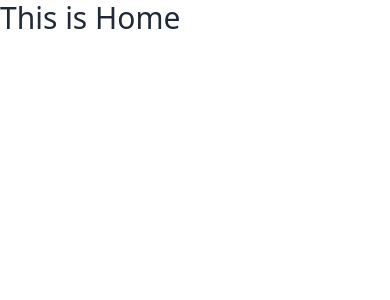
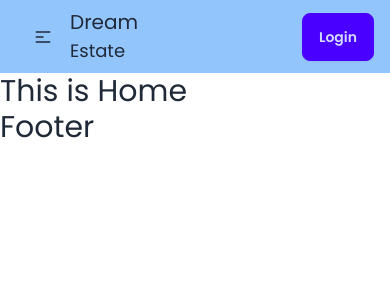
Before and after one commit to Yasmin17-23/my-real-estate-auth, a React (Vite) app: page / in a window 390 px wide. Shown: the top 300 px of the page. Built offline with nearby package versions, Linux system fonts and the light colour scheme.

Commit message:
created navbar and login button

```diff
--- /dev/null
+++ b/src/components/Shared/Footer/Footer.jsx
@@ -0,0 +1,11 @@
+
+
+const Footer = () => {
+    return (
+        <div>
+            <h2 className="text-3xl">Footer</h2>
+        </div>
+    );
+};
+
+export default Footer;
--- /dev/null
+++ b/src/components/Shared/Navbar/Navbar.jsx
@@ -0,0 +1,53 @@
+import { Link, NavLink } from "react-router-dom";
+
+
+const Navbar = () => {
+
+    const navLinks = <>
+
+        <li><NavLink to="/">Home</NavLink></li>
+        <li><NavLink to="/profile">Profile</NavLink></li>
+        <li><NavLink to="/updateProfile">Update Profile</NavLink></li>
+
+    </>
+    return (
+        <div className="navbar bg-blue-300 px-4 md:text-white">
+            <div className="navbar-start">
+                <div className="dropdown">
+                    <div tabIndex={0} role="button" className="btn btn-ghost lg:hidden">
+                        <svg
+                            xmlns="http://www.w3.org/2000/svg"
+                            className="h-5 w-5"
+                            fill="none"
+                            viewBox="0 0 24 24"
+                            stroke="currentColor">
+                            <path
+                                strokeLinecap="round"
+                                strokeLinejoin="round"
+                                strokeWidth="2"
+                                d="M4 6h16M4 12h8m-8 6h16" />
+                        </svg>
+                    </div>
+                    <ul
+                        tabIndex={0}
+                        className="menu menu-sm dropdown-content bg-base-100 rounded-box z-[1] mt-3 w-52 p-2 shadow">
+                       {navLinks}
+                    </ul>
+                </div>
+                <p className="text-xl">Dream <br /> <span className="md:ml-6 text-lg">Estate</span></p>
+            </div>
+            <div className="navbar-center hidden lg:flex">
+                <ul className="menu menu-horizontal px-1">
+                 {navLinks}
+                </ul>
+            </div>
+            <div className="navbar-end">
+               <Link to="/login">
+                  <button className="btn btn-primary">Login</button>
+               </Link>
+            </div>
+        </div>
+    );
+};
+
+export default Navbar;
--- a/src/index.css
+++ b/src/index.css
@@ -1,3 +1,5 @@
+@import url('https://fonts.googleapis.com/css2?family=Poppins:wght@400;500;600;700;800&display=swap');
+
 @tailwind base;
 @tailwind components;
 @tailwind utilities;
--- a/src/layouts/Root.jsx
+++ b/src/layouts/Root.jsx
@@ -1,10 +1,14 @@
 import { Outlet } from "react-router-dom";
+import Navbar from "../components/Shared/Navbar/Navbar";
+import Footer from "../components/Shared/Footer/Footer";
 
 
 const Root = () => {
     return (
-        <div>
+        <div className="max-w-6xl mx-auto font-poppins">
+            <Navbar></Navbar>
             <Outlet></Outlet>
+            <Footer></Footer>
         </div>
     );
 };
--- /dev/null
+++ b/src/pages/Login/Login.jsx
@@ -0,0 +1,11 @@
+
+
+const Login = () => {
+    return (
+        <div>
+            <h2>This is Login</h2>
+        </div>
+    );
+};
+
+export default Login;
--- /dev/null
+++ b/src/pages/Profile/Profile.jsx
@@ -0,0 +1,11 @@
+
+
+const Profile = () => {
+    return (
+        <div>
+            <h2 className="text-3xl">User Profile</h2>
+        </div>
+    );
+};
+
+export default Profile;
--- /dev/null
+++ b/src/pages/Register/Register.jsx
@@ -0,0 +1,11 @@
+
+
+const Register = () => {
+    return (
+        <div>
+
+        </div>
+    );
+};
+
+export default Register;
--- a/tailwind.config.js
+++ b/tailwind.config.js
@@ -5,7 +5,11 @@ export default {
     "./src/**/*.{js,ts,jsx,tsx}",
   ],
   theme: {
-    extend: {},
+    extend: {
+       fontFamily: {
+         poppins: "'Poppins', sans-serif"
+       },
+    },
   },
   // eslint-disable-next-line no-undef
   plugins: [require('daisyui')],
```
Also changed, not shown: src/routes/Routes.jsx (+16 -1 lines).
